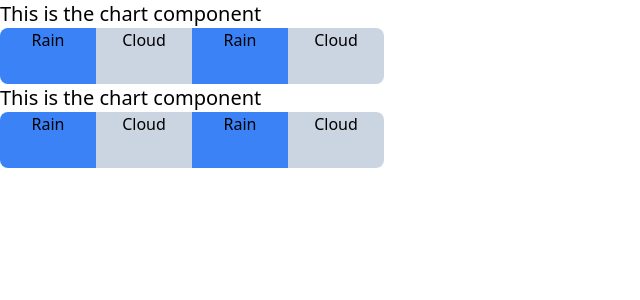
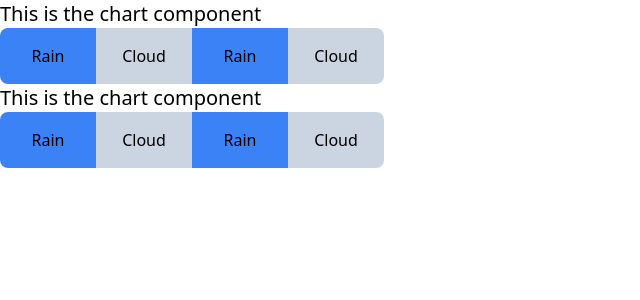
Before and after one commit to kevinchiuu/merrysky-clone, a SvelteKit app: page / in a window 1280 px wide. Shown: the top 300 px of the page, without its empty margins (0-640 px from the left). Built offline with nearby package versions, Linux system fonts and the light colour scheme.

Commit message:
fix text centering issue

```diff
--- a/src/components/Chart.svelte
+++ b/src/components/Chart.svelte
@@ -1,6 +1,5 @@
 <script lang='ts'>
     import { onMount } from "svelte";
-    import String from "./string.svelte";
 
     const data: { day: string, Cloud: number, Rain: number, Clear: Number }[] = [
         { day: "Tuesday", Rain: 4, Cloud: 3, Clear: 1 }
@@ -12,7 +11,9 @@
     let cloudContainer2: any;
 
     onMount(() => {
-        document.createElement('div');
+        const child = document.createElement('div');
+        child.textContent = 'Rain'
+        rainContainer.appendChild(child)
 
         const child2 = document.createElement('div');
         child2.textContent = 'Cloud'
@@ -38,9 +39,9 @@
         <div class="bg-slate-300 h-full w-1/4 text-center rounded-r-lg"> Cloudy </div>
     </div> -->
     <div class="h-14 w-96 flex">
-        <div bind:this={rainContainer} class="bg-blue-500 justify-center text-center w-1/4 rounded-l-lg"> <String string={"Rain"}/> </div>
-        <div bind:this={cloudContainer} class="bg-slate-300 justify-center text-center w-1/4"></div>
-        <div bind:this={rainContainer2} class="bg-blue-500 justify-center text-center w-1/4"></div>
-        <div bind:this={cloudContainer2} class="bg-slate-300 justify-center text-center w-1/4 rounded-r-lg"></div>
+        <div bind:this={rainContainer} class="bg-blue-500 justify-center text-center w-1/4 rounded-l-lg flex items-center"></div>
+        <div bind:this={cloudContainer} class="bg-slate-300 justify-center text-center w-1/4 flex items-center"></div>
+        <div bind:this={rainContainer2} class="bg-blue-500 justify-center text-center w-1/4 flex items-center"></div>
+        <div bind:this={cloudContainer2} class="bg-slate-300 justify-center text-center w-1/4 rounded-r-lg flex items-center"></div>
     </div>
 </div>
--- a/src/components/string.svelte
+++ /dev/null
@@ -1,6 +0,0 @@
-<script lang="ts">
-    export let string: string;
-
-</script>
-
-<h1 class="text-center h-full w-full"> {string} </h1>
```
